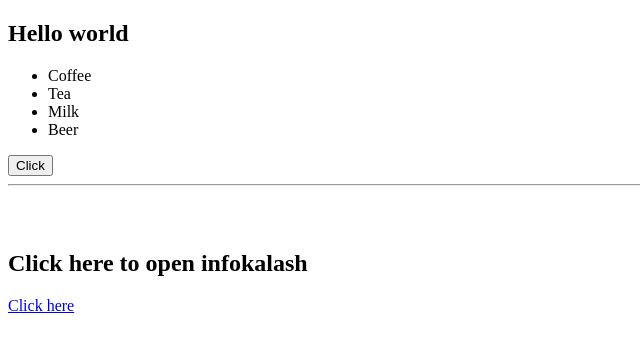
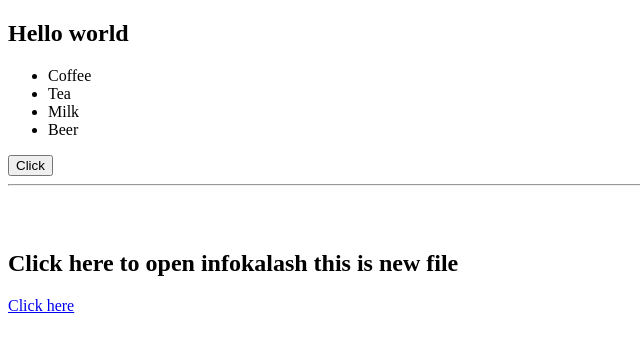
Before and after one commit to ShashankPole/java_s, a plain HTML site: page index.html in a window 1280 px wide. Shown: the whole page, without its empty margins (0-640 px from the left). Drawn offline with Linux system fonts and the light colour scheme.

Commit message:
h2 changed

```diff
--- a/index.html
+++ b/index.html
@@ -26,7 +26,7 @@
     </script>
     <hr>
     <br/><br/>
-    <h2>Click here to open infokalash</h2>
+    <h2>Click here to open infokalash this is new file</h2>
 
 
     <a href="https://www.infokalash.com/">Click here</a>
```
